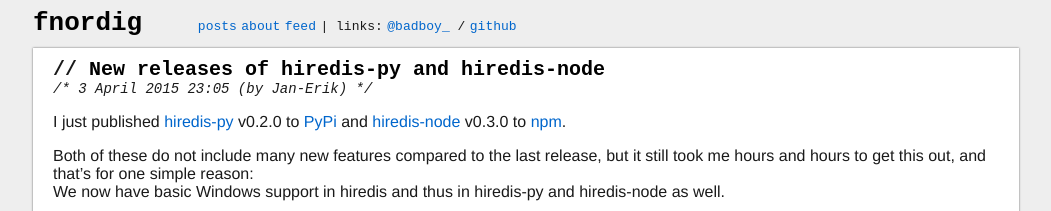
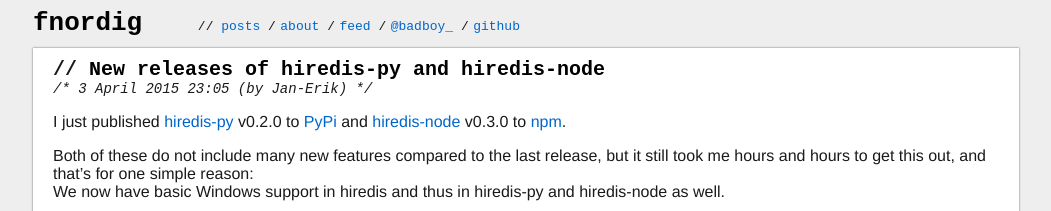
Before and after one commit to badboy/fnordig.de, a Jekyll site: the page built from index.html, in a window 1280 px wide and 900 px high. Shown: the top 211 px of the window, without its empty margins (114-1165 px from the left). Built offline with Jekyll 4.4.1, drawn with Linux system fonts in a browser that asks for light colours; the list of posts is cut into pages by our own code.

Commit message:
Consistent link seperation in menu

```diff
--- a/_layouts/default.html
+++ b/_layouts/default.html
@@ -19,10 +19,9 @@
           <a href="{{site.baseurl}}">fnordig</a>
         </h1>
         <ul>
-          <li><a href="{{site.baseurl}}posts/">posts</a></li>
-          <li><a href="{{site.baseurl}}about/">about</a></li>
-          <li><a href="{{site.baseurl}}feed.xml">feed</a></li>
-          <li>| links:</li>
+          <li>// <a href="{{site.baseurl}}posts/">posts</a> /</li>
+          <li><a href="{{site.baseurl}}about/">about</a> /</li>
+          <li><a href="{{site.baseurl}}feed.xml">feed</a> /</li>
           <li><a href="https://twitter.com/badboy_">@badboy_</a> /</li>
           <li><a href="https://github.com/badboy">github</a></li>
         </ul>
```
